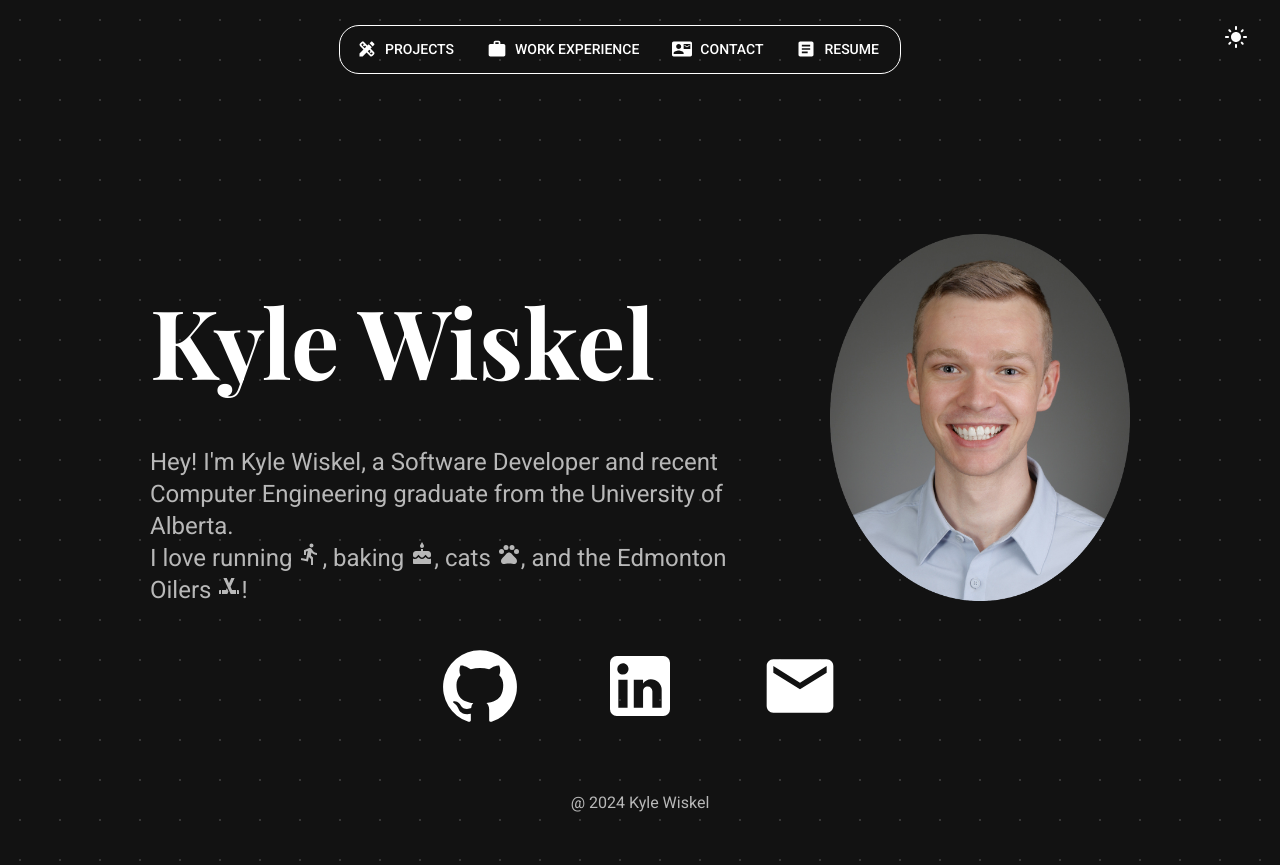
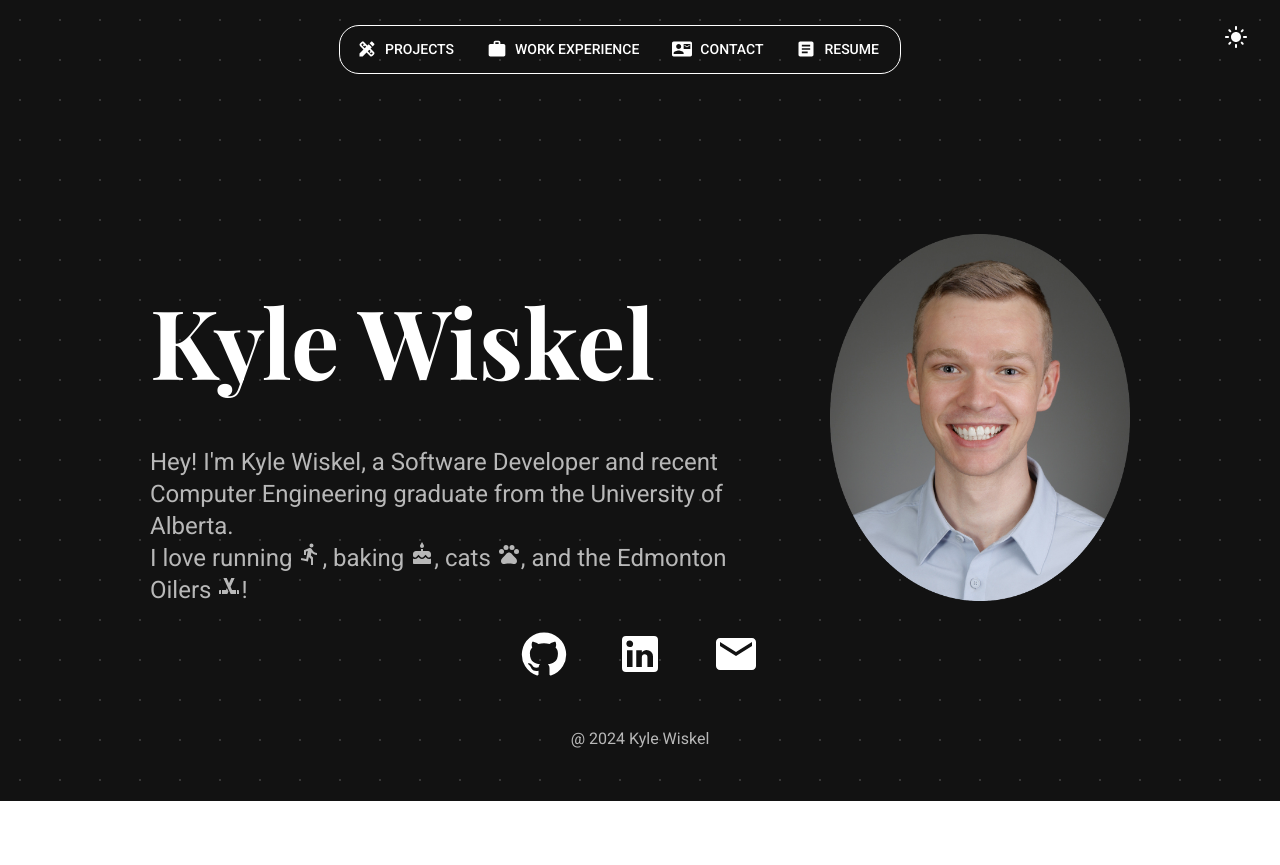
Before and after one commit to kwiskel/kylewiskel.dev, a Next.js app: page / in a window 1280 px wide. After the commit the page ends 801 px from the top, so only its background shows below. Built offline with nearby package versions, Linux system fonts and the light colour scheme.

Commit message:
Updated contact section icon sizes

```diff
--- a/app/ui/ContactSection.tsx
+++ b/app/ui/ContactSection.tsx
@@ -9,7 +9,7 @@ export default function ContactSection() {
       <Box display='flex' justifyContent='center'>
         <IconButton
           sx={{
-            fontSize: '5em',
+            fontSize: '3em',
             padding: '0.5em',
             '&:hover': {
               background: 'inherit',
@@ -24,7 +24,7 @@ export default function ContactSection() {
         </IconButton>
         <IconButton
           sx={{
-            fontSize: '5em',
+            fontSize: '3em',
             padding: '0.5em',
             '&:hover': {
               background: 'inherit',
@@ -42,7 +42,7 @@ export default function ContactSection() {
         </IconButton>
         <IconButton
           sx={{
-            fontSize: '5em',
+            fontSize: '3em',
             padding: '0.5em',
             '&:hover': {
               background: 'inherit',
```
